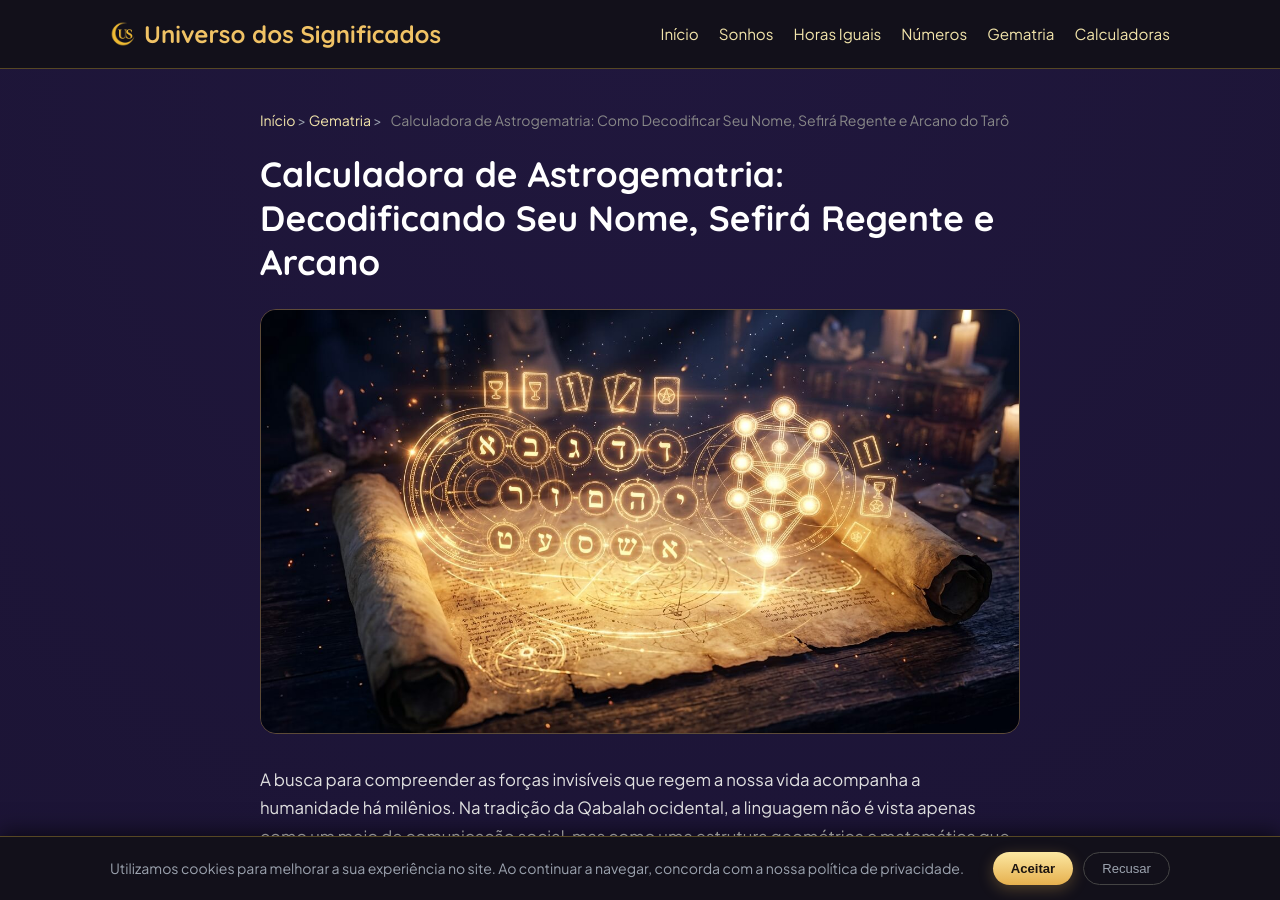
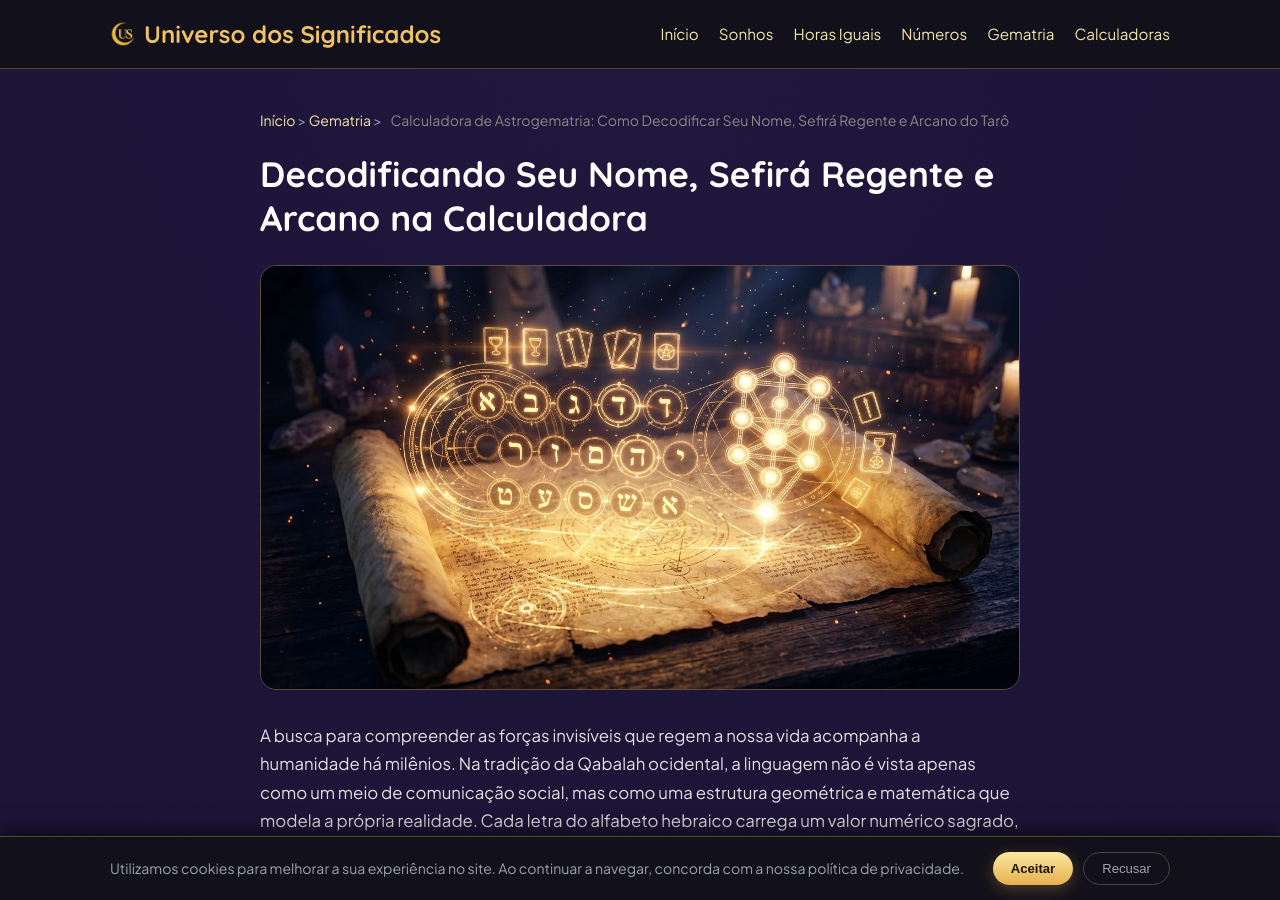
Before and after one commit to dreams-num/portal-significados, a Jekyll site: the page built from _posts/2026-10-08-calculadora-astrogematria-hebraica-como-usar-sign.md, in a window 1280 px wide and 900 px high. Built offline with Jekyll 4.4.1, drawn with Linux system fonts in a browser that asks for light colours.

Commit message:
Update title for astrogematria calculator post

```diff
--- a/_posts/2026-10-08-calculadora-astrogematria-hebraica-como-usar-sign.md
+++ b/_posts/2026-10-08-calculadora-astrogematria-hebraica-como-usar-sign.md
@@ -8,12 +8,11 @@ category_slug: gematria
 category_name: Gematria
 ---
 
-# Calculadora de Astrogematria: Decodificando Seu Nome, Sefirá Regente e Arcano
+# Decodificando Seu Nome, Sefirá Regente e Arcano na Calculadora
 
 <figure style="margin: 25px 0; text-align: center;">
    <img src="{{ '/assets/images/calc-gematria.jpg' | relative_url }}" alt="Letras hebraicas douradas e brilhantes, a Árvore da Vida e o Tarot sagrado flutuando sobre um antigo pergaminho aberto" style="max-width: 100%; border-radius: 16px; border: 1px solid var(--border-color);">
 </figure>
-
 
 A busca para compreender as forças invisíveis que regem a nossa vida acompanha a humanidade há milênios. Na tradição da Qabalah ocidental, a linguagem não é vista apenas como um meio de comunicação social, mas como uma estrutura geométrica e matemática que modela a própria realidade. Cada letra do alfabeto hebraico carrega um valor numérico sagrado, uma atribuição astrológica e uma vibração espiritual específica.
 
```
